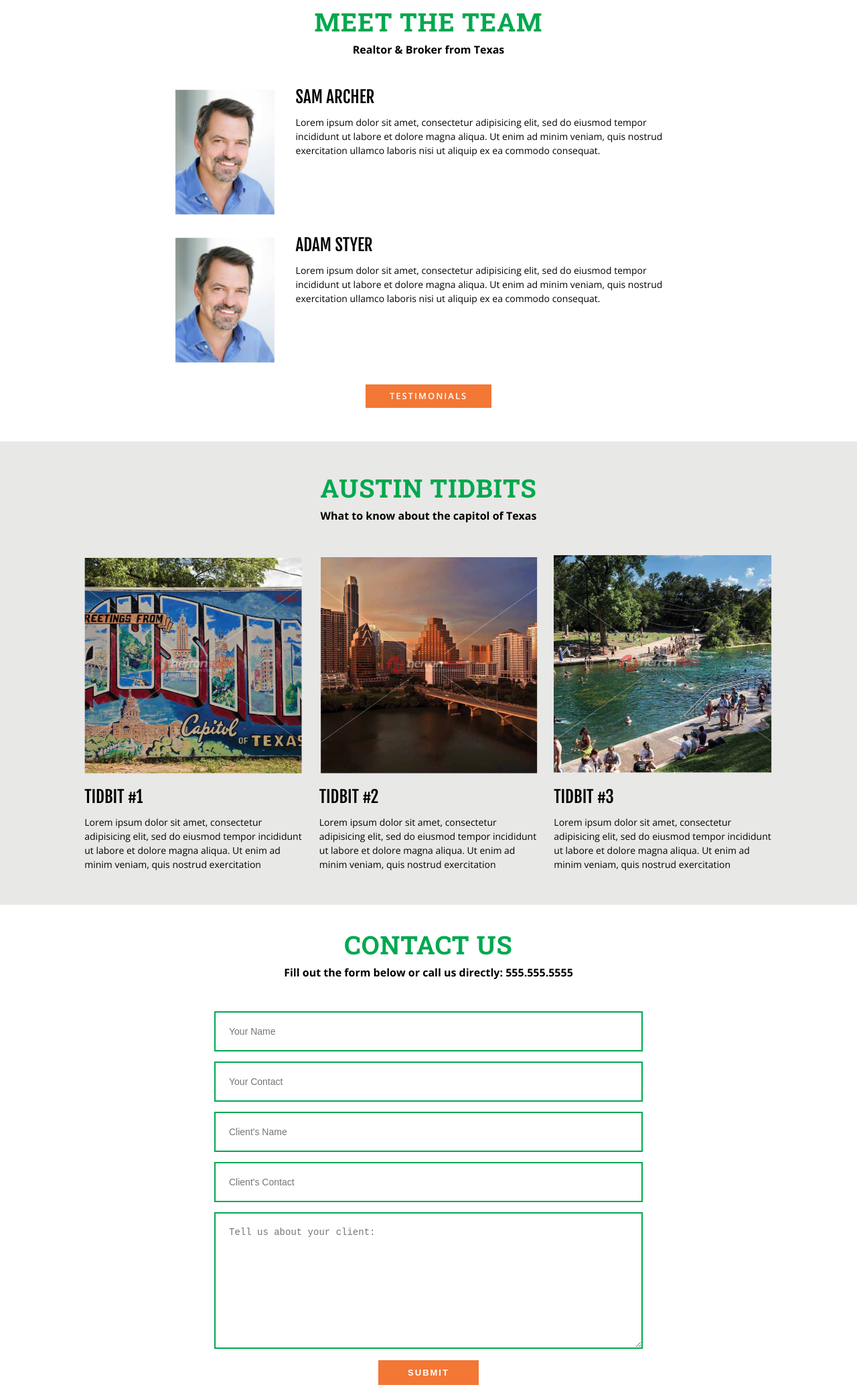
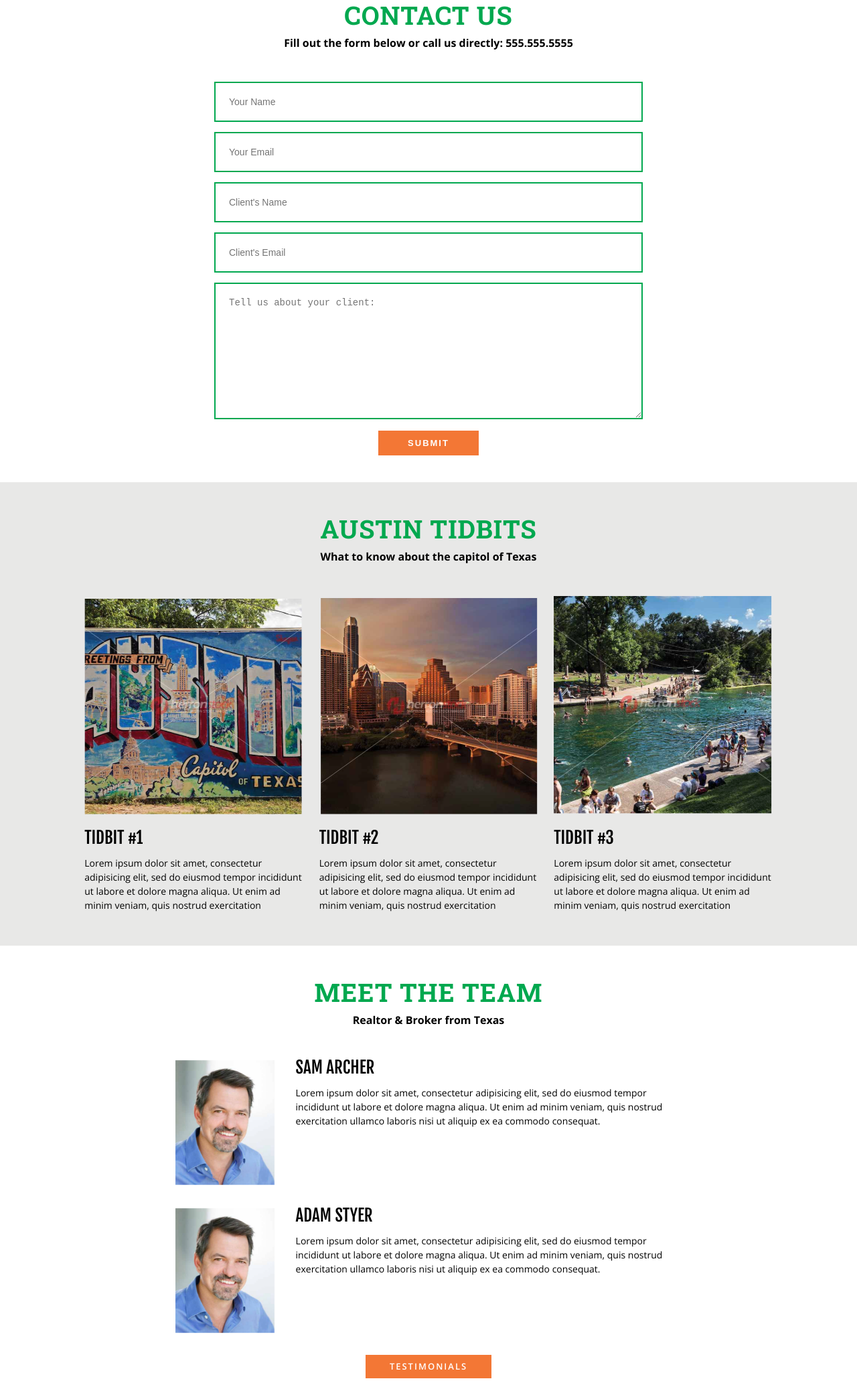
Before and after one commit to BritneyJo/austin_referrals, a plain HTML site: page index.html in a window 1280 px wide. Shown: the part 493-2564 px from the top of the page at 67% size. Drawn offline with nearby package versions, Linux system fonts and the light colour scheme.

Commit message:
move contact form to top, update contact submission

```diff
--- a/index.html
+++ b/index.html
@@ -21,26 +21,22 @@
 
 </section>
 
-<section class="team">
-  <h3>Meet the Team</h3>
-  <h4>Realtor & Broker from Texas</h4>
-  <div class="team__content">
-    <div class="bio">
-      <img src="images/headshot.png" alt="">
-      <div class="bio__text">
-        <h5>Sam Archer</h5>
-        <p>Lorem ipsum dolor sit amet, consectetur adipisicing elit, sed do eiusmod tempor incididunt ut labore et dolore magna aliqua. Ut enim ad minim veniam, quis nostrud exercitation ullamco laboris nisi ut aliquip ex ea commodo consequat.</p>
-      </div>
-    </div>
-    <div class="bio">
-      <img src="images/headshot.png" alt="">
-      <div class="bio__text">
-        <h5>Adam Styer</h5>
-        <p>Lorem ipsum dolor sit amet, consectetur adipisicing elit, sed do eiusmod tempor incididunt ut labore et dolore magna aliqua. Ut enim ad minim veniam, quis nostrud exercitation ullamco laboris nisi ut aliquip ex ea commodo consequat.</p>
-      </div>
-    </div>
-    <a href="#" class="orange_button">Testimonials</a>
-  </div>
+<section class="contact">
+  <h3>Contact Us</h3>
+  <h4>Fill out the form below or call us directly: <a href="tel:555.555.5555" id="phone">555.555.5555</a></h4>
+  <form action="https://formspree.io/me@britneyjo.com"
+      method="POST">
+    <input type="hidden" name="_subject" value="New Referral!" />
+    <!-- <input type="hidden" name="_cc" value="another@email.com,yetanother@email.com" /> -->
+    <input name="Your Name" placeholder="Your Name" type="text"></input>
+    <input name="_replyto" placeholder="Your Email" type="email"></input>
+    <input name="Client's Name" placeholder="Client's Name" type="text"></input>
+    <input name="Client's Email" placeholder="Client's Email" type="email"></input>
+    <textarea name="Details about Client" placeholder="Tell us about your client:" rows="10"></textarea>
+    <button type="submit" class="orange_button">Submit</button>
+    <!-- <input type="hidden" name="_next" value="//site.io/thanks.html" /> -->
+    <input type="text" name="_gotcha" style="display:none" />
+  </form>
 </section>
 
 <section class="tidbits">
@@ -71,24 +67,33 @@
   </div>
 </section>
 
-<section class="contact">
-  <h3>Contact Us</h3>
-  <h4>Fill out the form below or call us directly: 555.555.5555</h4>
-  <form>
-    <input placeholder="Your Name"></input>
-    <input placeholder="Your Contact"></input>
-    <input placeholder="Client's Name"></input>
-    <input placeholder="Client's Contact"></input>
-    <textarea placeholder="Tell us about your client:" rows="10"></textarea>
-    <button type="submit" class="orange_button">Submit</button>
-  </form>
+<section class="team">
+  <h3>Meet the Team</h3>
+  <h4>Realtor & Broker from Texas</h4>
+  <div class="team__content">
+    <div class="bio">
+      <img src="images/headshot.png" alt="">
+      <div class="bio__text">
+        <h5>Sam Archer</h5>
+        <p>Lorem ipsum dolor sit amet, consectetur adipisicing elit, sed do eiusmod tempor incididunt ut labore et dolore magna aliqua. Ut enim ad minim veniam, quis nostrud exercitation ullamco laboris nisi ut aliquip ex ea commodo consequat.</p>
+      </div>
+    </div>
+    <div class="bio">
+      <img src="images/headshot.png" alt="">
+      <div class="bio__text">
+        <h5>Adam Styer</h5>
+        <p>Lorem ipsum dolor sit amet, consectetur adipisicing elit, sed do eiusmod tempor incididunt ut labore et dolore magna aliqua. Ut enim ad minim veniam, quis nostrud exercitation ullamco laboris nisi ut aliquip ex ea commodo consequat.</p>
+      </div>
+    </div>
+    <a href="#" class="orange_button">Testimonials</a>
+  </div>
 </section>
 
 <footer>
   <div class="social_media">
-    <a href="#"><img src="images/fb.png" alt="facebook"></a>
-    <a href="#"><img src="images/linkedin.png" alt="linkedin"></a>
-    <a href="#"><img src="images/twitter.png" alt="twitter"></a>
+    <a href="#" target="_blank"><img src="images/fb.png" alt="facebook"></a>
+    <a href="#" target="_blank"><img src="images/linkedin.png" alt="linkedin"></a>
+    <a href="#" target="_blank"><img src="images/twitter.png" alt="twitter"></a>
   </div>
 </footer>
 </body>
--- a/style.css
+++ b/style.css
@@ -207,6 +207,11 @@ p{
   padding: 40px 0;
 }
 
+#phone{
+  text-decoration: none;
+  color: black;
+}
+
 form{
   width: 50%;
   margin: 0 auto;
```
Also changed, not shown: 1 other file.
